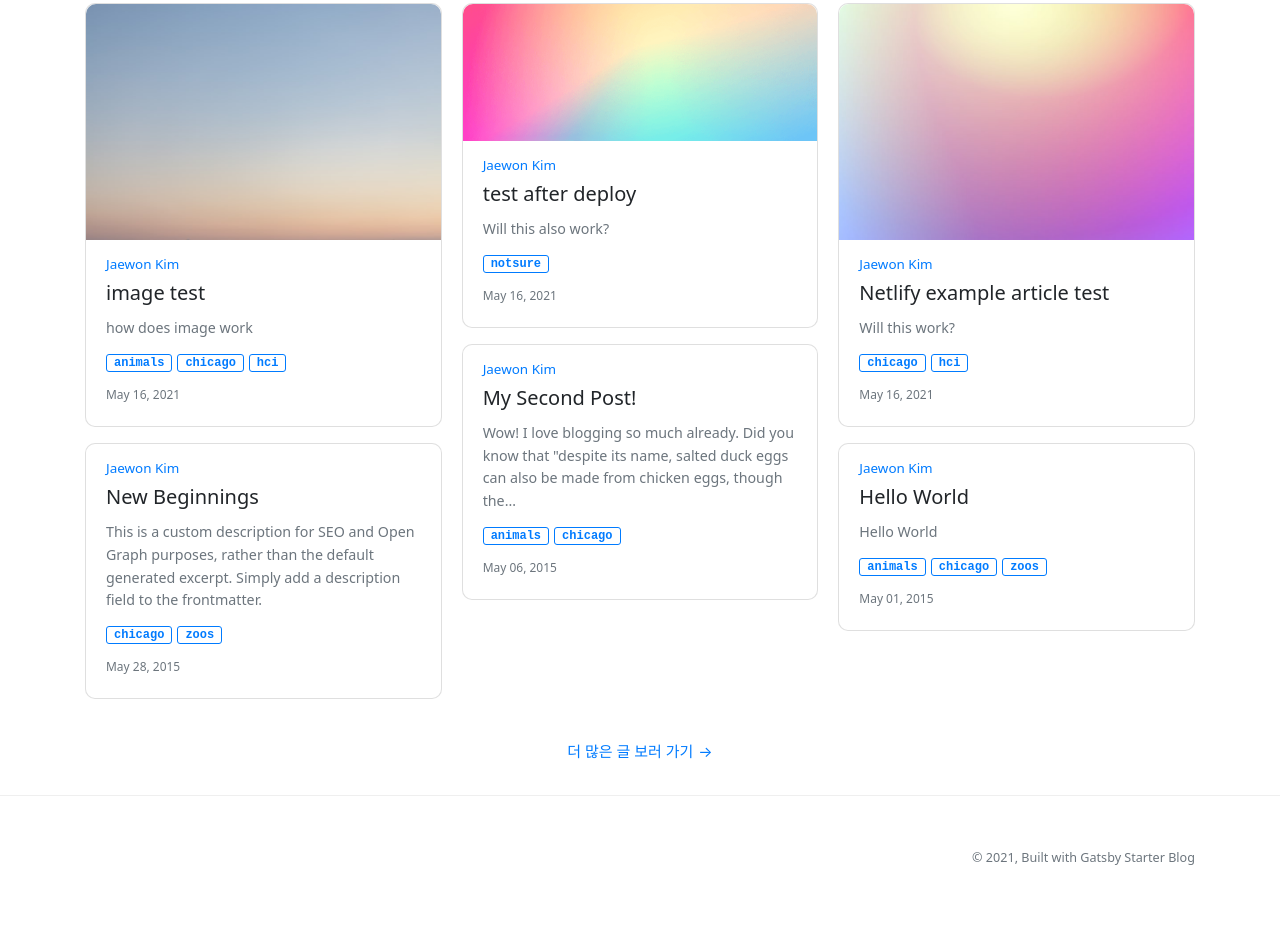
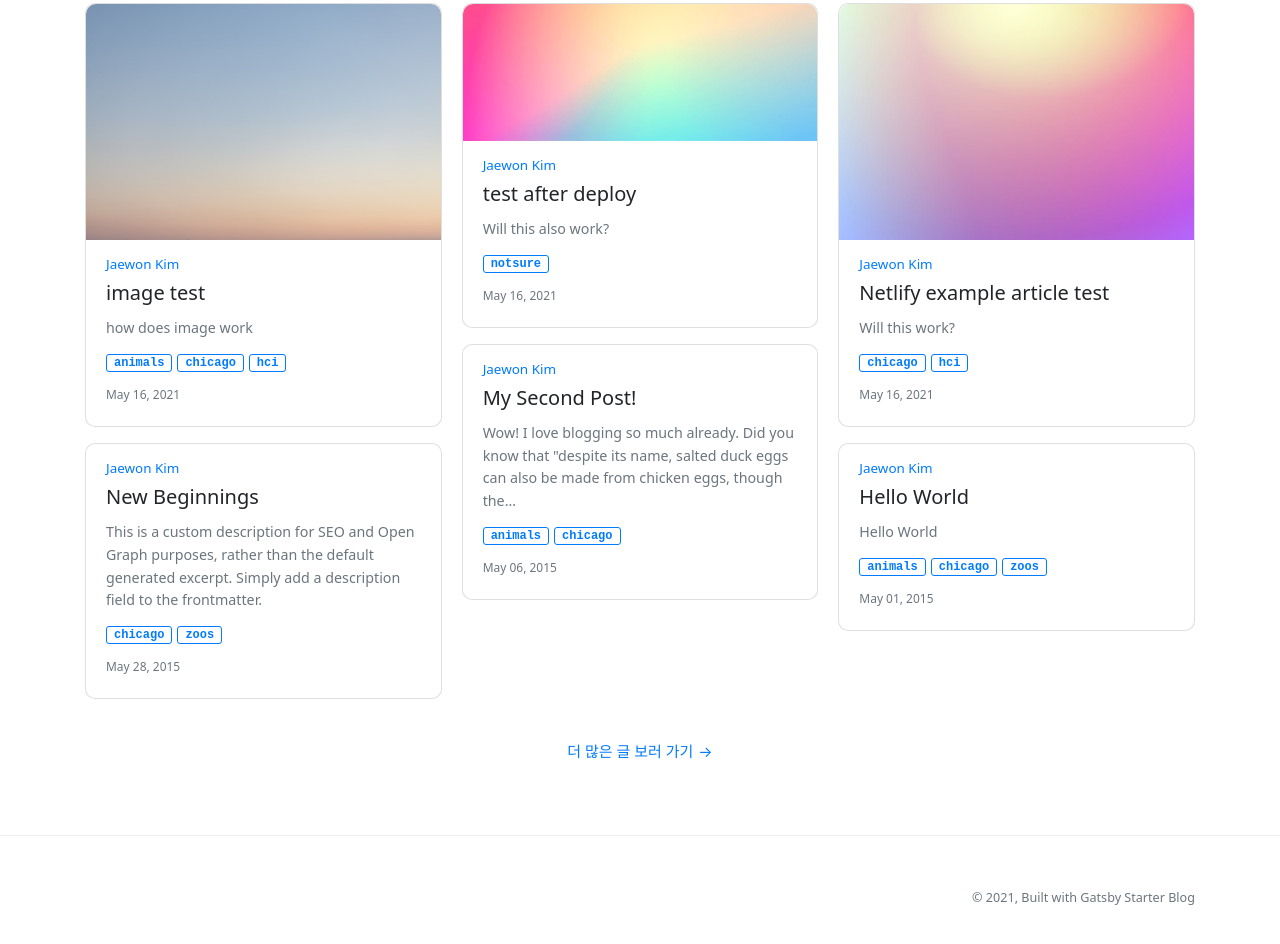
Before and after one commit to jyoonsong/dobbies, a Gatsby site: page / in a window 1280 px wide. Shown: the part 623-1567 px from the top of the page. Before the commit the page ends 1539 px from the top, so only its background shows below. Built offline with nearby package versions, Linux system fonts and the light colour scheme; Gatsby itself is replaced by a stand-in of ours.

Commit message:
footer upper margin

```diff
--- a/src/components/Footer.js
+++ b/src/components/Footer.js
@@ -4,7 +4,7 @@ import { Container, Row, Col } from 'react-bootstrap'
 const Footer = () => {
 
     return (
-      <footer className="py-5 mt-2">
+      <footer className="py-5 mt-5">
         <Container>
           <Row>
             <Col xs={{ span: 8, offset: 4}} className="text-right">
```
